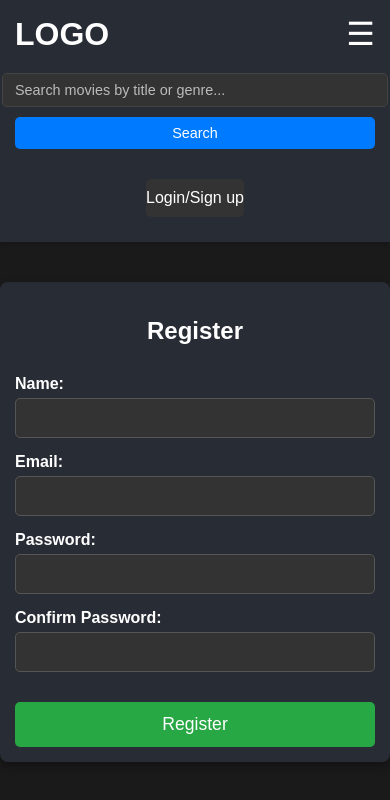
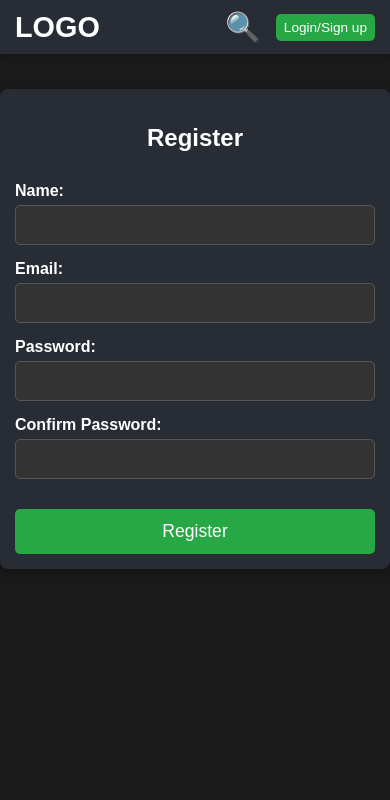
Before and after one commit to Tokiwadai7304/web_new, a React (Create React App) app in the folder frontend-web/: page /register in a window 390 px wide. Shown: the top 800 px of the page. Built offline with nearby package versions, Linux system fonts and the light colour scheme.

Commit message:
nghiapedo
1

```diff
--- a/frontend-web/src/App.css
+++ b/frontend-web/src/App.css
@@ -1,34 +1,46 @@
 /* General App Styles */
 .App {
   text-align: center;
-  background-color: #1a1a1a; /* Dark background for the entire app */
-  min-height: 100vh; /* Ensure it covers the full viewport height */
-  color: white; /* Default text color for the app */
+  background-color: #1a1a1a;
+  min-height: 100vh;
+  color: white;
   font-family: Arial, sans-serif;
+  display: flex; /* Make App a flex container */
+  flex-direction: column; /* Stack header and main vertically */
 }
 
 /* Header Styles */
 .App-header {
-  background-color: #282c34; /* Slightly darker grey for the header */
+  background-color: #282c34;
   padding: 10px 20px;
   display: flex;
-  justify-content: space-between; /* Distribute items with space between them */
-  align-items: center; /* Vertically align items in the center */
+  justify-content: space-between; /* Logo left, everything else right */
+  align-items: center;
   box-shadow: 0 2px 4px rgba(0, 0, 0, 0.2);
-  flex-wrap: wrap; /* Allow items to wrap to the next line on smaller screens */
+  /* flex-wrap: wrap; Removed by design for desktop, handled in mobile media query if needed */
   gap: 10px; /* Space between header sections */
+  width: 100%; /* Ensure header takes full width */
+  box-sizing: border-box; /* Include padding in width calculation */
 }
 
-.header-left, .header-center, .header-right {
+/* Outer wrapper for the center and right parts of the header on desktop */
+.header-center-right-wrapper {
   display: flex;
   align-items: center;
-  flex-shrink: 0; /* Prevent items from shrinking too much */
+  flex-grow: 1; /* Allows this wrapper to take available space */
+  justify-content: center; /* Center content within this wrapper initially */
+  gap: 15px; /* Space between search bar and nav */
+}
+
+.header-left {
+  display: flex;
+  align-items: center;
+  flex-shrink: 0;
 }
 
 .logo {
   font-size: 2em;
   font-weight: bold;
-  margin-right: 20px;
 }
 
 .logo a {
@@ -37,21 +49,38 @@
 }
 
 .menu-icon {
-  font-size: 2em;
-  cursor: pointer;
-  display: none; /* Hidden by default, shown on mobile */
+  display: none; /* ẨN HOÀN TOÀN NÚT MENU */
 }
 
-.search-bar {
-  display: flex;
-  justify-content: center;
-  align-items: center;
-  flex-grow: 1; /* Allows the search bar to expand */
-  max-width: 500px; /* Maximum width for the search bar */
-  margin: 0 20px; /* Horizontal margin */
+/* Search Icon for mobile (hidden on desktop) */
+.search-icon {
+  font-size: 1.8em;
+  cursor: pointer;
+  color: white;
+  display: none; /* Hidden by default, shown only on mobile */
 }
 
-.search-bar input {
+/* Search bar styling */
+.search-bar-desktop { /* Desktop search bar, by default visible and centered */
+  display: flex;
+  justify-content: center; /* Center input and button */
+  align-items: center;
+  flex-grow: 1; /* Allows the search bar to expand to fill available space */
+  max-width: 500px; /* Maximum width for the search bar */
+  /* margin: 0 20px; This margin will be handled by gap in header-center-right-wrapper */
+}
+
+.search-bar-mobile { /* Mobile specific search bar, initially hidden */
+  display: none; /* Hidden by default, will be controlled by JS and media query */
+  flex-direction: column; /* Stack input and button */
+  width: 100%;
+  padding: 10px 20px; /* Padding to match header */
+  box-sizing: border-box;
+  /* margin-top: 10px; This margin will be handled by the App flex container if needed */
+}
+
+.search-bar-desktop input,
+.search-bar-mobile input {
   padding: 8px 12px;
   border-radius: 5px;
   border: 1px solid #444;
@@ -59,15 +88,22 @@
   color: white;
   font-size: 0.9em;
   width: 100%;
-  margin-right: 5px;
+  margin-right: 5px; /* Keep for desktop input */
   outline: none;
 }
 
-.search-bar input::placeholder {
+.search-bar-mobile input {
+  margin-right: 0; /* Remove for mobile input */
+  margin-bottom: 10px; /* Space below input on mobile */
+}
+
+.search-bar-desktop input::placeholder,
+.search-bar-mobile input::placeholder {
   color: #bbb;
 }
 
-.search-bar button {
+.search-bar-desktop button,
+.search-bar-mobile button {
   padding: 8px 15px;
   background-color: #007bff;
   color: white;
@@ -78,7 +114,12 @@
   transition: background-color 0.3s ease;
 }
 
-.search-bar button:hover {
+.search-bar-mobile button {
+  width: 100%; /* Full width button on mobile */
+}
+
+.search-bar-desktop button:hover,
+.search-bar-mobile button:hover {
   background-color: #0056b3;
 }
 
@@ -89,39 +130,43 @@
   display: flex;
   gap: 15px;
   align-items: center;
+  flex-shrink: 0; /* Prevent nav from shrinking too much */
 }
 
 .main-nav li a,
 .main-nav li span,
-.nav-button,
-.login-signup-button {
+.nav-button {
   color: white;
   text-decoration: none;
   font-size: 1em;
   padding: 8px 12px;
   border-radius: 5px;
   transition: background-color 0.3s ease;
-  white-space: nowrap; /* Prevent text from wrapping */
+  white-space: nowrap;
 }
 
 .main-nav li a:hover,
-.nav-button:hover,
-.login-signup-button:hover {
+.nav-button:hover {
     background-color: #0056b3;
 }
 
-/* Specific styling for login/signup button */
 .login-signup-button {
-    background-color: #28a745; /* Green color for Login/Sign up */
+    background-color: #28a745;
+    color: white;
+    border: none;
+    border-radius: 5px;
+    padding: 8px 12px;
+    cursor: pointer;
+    font-size: 1em;
+    transition: background-color 0.3s ease;
 }
 
 .login-signup-button:hover {
     background-color: #218838;
 }
 
-/* Styling for nav buttons (Logout) */
 .nav-button {
-  background-color: #dc3545; /* Red color for logout */
+  background-color: #dc3545;
   color: white;
   border: none;
   border-radius: 5px;
@@ -137,7 +182,8 @@
 
 /* Main content adjustments */
 main {
-  padding: 20px 0; /* Add horizontal padding for main content */
+  flex-grow: 1; /* Allow main content to take remaining space */
+  padding: 20px 0;
 }
 
 /* General Form Styling for Login/Register and Add/Update Movie */
@@ -174,7 +220,7 @@ main {
 }
 
 .form-group input,
-.auth-form textarea { /* Apply to textarea as well */
+.auth-form textarea {
   width: 100%;
   padding: 10px;
   border: 1px solid #555;
@@ -240,51 +286,9 @@ main {
   margin-bottom: 20px;
 }
 
-.movie-grid {
-  display: grid;
-  grid-template-columns: repeat(auto-fill, minmax(250px, 1fr));
-  gap: 20px;
-  justify-content: center;
-}
+/* Removed specific movie-grid and movie-card styles as MovieList.css now handles list view */
+/* Keeping for reference if needed, but not actively used by MovieList component now */
 
-.movie-card-link {
-  text-decoration: none;
-  color: inherit;
-}
-
-.movie-card-link:hover .movie-card {
-  transform: translateY(-5px);
-}
-
-.movie-card {
-  background-color: #333;
-  border-radius: 8px;
-  box-shadow: 0 2px 4px rgba(0, 0, 0, 0.2);
-  padding: 15px;
-  text-align: left;
-  transition: transform 0.2s ease-in-out;
-  color: white;
-}
-
-.movie-card h3 {
-  color: #00aaff;
-  margin-top: 0;
-  margin-bottom: 10px;
-  font-size: 1.2em;
-}
-
-.movie-card p {
-  color: #ccc;
-  font-size: 0.9em;
-  line-height: 1.5;
-}
-
-.movie-poster {
-    max-width: 100%;
-    height: auto;
-    border-radius: 4px;
-    margin-bottom: 10px;
-}
 
 /* Movie Detail Page Styles */
 .movie-detail-page {
@@ -300,7 +304,7 @@ main {
   display: flex;
   align-items: center;
   margin-bottom: 30px;
-  flex-direction: column; /* Default to column for small screens */
+  flex-direction: column;
   text-align: center;
 }
 
@@ -315,7 +319,7 @@ main {
 .movie-detail-page h1 {
   color: #00aaff;
   font-size: 2.5em;
-  margin-left: 0; /* Reset margin for column layout */
+  margin-left: 0;
 }
 
 .movie-info p {
@@ -357,11 +361,11 @@ main {
 }
 
 .comment-form textarea {
-  resize: vertical; /* Allow vertical resizing */
+  resize: vertical;
 }
 
 .comment-form button {
-  align-self: flex-end; /* Align button to the right */
+  align-self: flex-end;
 }
 
 .comments-list {
@@ -382,13 +386,13 @@ main {
   color: #00aaff;
   margin-bottom: 5px;
   font-size: 0.95em;
-  display: flex; /* Use flex to align name, date, and delete button */
+  display: flex;
   align-items: center;
-  justify-content: space-between; /* Push delete button to the right */
+  justify-content: space-between;
 }
 
 .comment-author strong {
-    flex-shrink: 0; /* Prevent name from shrinking too much */
+    flex-shrink: 0;
 }
 
 .comment-date {
@@ -396,8 +400,8 @@ main {
   color: #bbb;
   font-weight: normal;
   margin-left: 10px;
-  flex-grow: 1; /* Allow date to take up available space */
-  text-align: left; /* Align date to the left within its space */
+  flex-grow: 1;
+  text-align: left;
 }
 
 .comment-content {
@@ -417,7 +421,7 @@ main {
   font-size: 0.8em;
   margin-left: 10px;
   transition: background-color 0.3s ease;
-  flex-shrink: 0; /* Prevent button from shrinking */
+  flex-shrink: 0;
 }
 
 .delete-comment-button:hover {
@@ -491,57 +495,89 @@ main {
 /* Responsive Styles (Media Queries)         */
 /* ========================================= */
 
+/* --- Default styles for desktop (min-width: 801px is used here, then larger for 1201px) --- */
+/* The general styles above now act as base desktop styles for App-header layout */
+.App-header .search-bar-desktop {
+  order: 2; /* Search bar in the middle */
+  flex-grow: 1; /* Allow it to take available space */
+  max-width: 500px; /* Keep max-width */
+  margin: 0 20px; /* Space on sides */
+}
+
+.App-header .header-left {
+  order: 1; /* Logo on the left */
+}
+
+.App-header .header-right-top {
+  order: 3; /* Nav on the right */
+  margin-left: auto; /* Push to the right */
+  gap: 15px; /* Space between search icon (hidden) and nav */
+}
+
+
 /* --- For screens smaller than 800px (e.g., portrait tablets, phones) --- */
 @media (max-width: 800px) {
   .App-header {
-    flex-direction: column; /* Stack header items vertically */
-    padding: 15px;
-    align-items: stretch; /* Stretch items to fill width */
-  }
-
-  .header-left, .header-center, .header-right {
-    width: 100%; /* Take full width */
-    justify-content: center; /* Center content within their sections */
-    margin-bottom: 10px; /* Add space between stacked sections */
+    flex-direction: row; /* Keep items in a row */
+    justify-content: space-between; /* Logo left, icon+nav right */
+    padding: 10px 15px;
+    flex-wrap: nowrap; /* Prevent wrapping in header row */
+    align-items: center; /* Vertically align items */
   }
 
   .header-left {
-    justify-content: space-between; /* Space out logo and menu icon */
-  }
-
-  .menu-icon {
-    display: block; /* Show menu icon on small screens */
+    justify-content: flex-start; /* Logo to the left */
+    margin-bottom: 0;
   }
 
   .logo {
-    margin-right: 0; /* Remove right margin for logo */
+    font-size: 1.8em; /* Slightly smaller logo on mobile */
   }
 
-  .search-bar {
-    flex-direction: column;
-    width: 100%;
-    margin: 0; /* Remove horizontal margin */
+  .header-right-top {
+    display: flex; /* Ensure search icon and nav are next to each other */
+    align-items: center;
+    gap: 10px; /* Space between search icon and nav */
+    margin-left: auto; /* Push to the right */
   }
 
-  .search-bar input {
+  .search-icon {
+    display: block; /* Show search icon on mobile */
+    flex-shrink: 0; /* Prevent icon from shrinking */
+  }
+
+  .search-bar-desktop {
+    display: none; /* Hide desktop search bar */
+  }
+
+  /* Mobile search bar: displayed below the header when activated by JS */
+  .search-bar-mobile {
+    display: flex; /* Will be toggled by JS. Default to flex to stack */
+    flex-direction: column; /* Input and button stack vertically */
     width: 100%;
+    padding: 10px 20px;
+    box-sizing: border-box;
+    margin-top: 0; /* No top margin needed, as it will be direct child of App */
+    background-color: #282c34; /* Match header background */
+    box-shadow: 0 2px 4px rgba(0, 0, 0, 0.2);
+  }
+  .search-bar-mobile input {
     margin-right: 0;
     margin-bottom: 10px;
   }
-
-  .search-bar button {
+  .search-bar-mobile button {
     width: 100%;
   }
 
   .main-nav ul {
-    flex-direction: column;
-    gap: 10px;
-    width: 100%;
-    margin-top: 10px; /* Add margin after search bar */
+    flex-direction: row; /* Nav items in a row */
+    gap: 8px; /* Slightly less gap */
+    width: auto;
+    margin-top: 0;
   }
 
   .main-nav li {
-    width: 100%;
+    width: auto;
     text-align: center;
   }
 
@@ -549,34 +585,28 @@ main {
   .main-nav li span,
   .nav-button,
   .login-signup-button {
-    display: block;
-    width: 100%;
-    padding: 10px 0;
-    background-color: #333;
-    border-radius: 5px;
+    display: inline-block; /* Ensure they behave like inline elements */
+    padding: 6px 8px; /* Adjust padding for smaller buttons */
+    font-size: 0.85em; /* Smaller font size */
+    /* Ensure colors are set here, if needed, to override other rules */
+    background-color: #28a745; /* Green for login/signup */
+    color: white;
   }
-  .main-nav li a:hover,
-  .nav-button:hover,
-  .login-signup-button:hover {
-      background-color: #0056b3;
+  .nav-button {
+    background-color: #dc3545; /* Red for logout */
   }
 
+
   .container {
-    margin: 20px auto;
+    margin: 15px auto; /* Reduced margin */
     padding: 15px;
   }
 
-  .movie-grid {
-    grid-template-columns: repeat(auto-fill, minmax(180px, 1fr));
-    gap: 15px;
-  }
-
-  .movie-card h3 {
-    font-size: 1em;
-  }
+  /* Movie list adjustments (already done in MovieList.css) */
+  /* .movie-list-item and its children styles are handled in MovieList.css */
 
   .movie-detail-page {
-    padding: 20px;
+    padding: 15px; /* Reduced padding */
   }
 
   .movie-detail-header {
@@ -585,13 +615,13 @@ main {
   }
 
   .movie-detail-poster {
-    max-width: 200px;
+    max-width: 150px; /* Smaller poster on mobile detail page */
     margin-bottom: 15px;
-    margin-right: 0; /* Reset margin for column layout */
+    margin-right: 0;
   }
 
   .movie-detail-page h1 {
-    font-size: 1.8em;
+    font-size: 1.5em; /* Smaller title on mobile detail page */
     margin-left: 0;
   }
 
@@ -601,39 +631,47 @@ main {
   }
 
   .star-rating {
-    font-size: 1.2em;
-    gap: 2px;
+    font-size: 1em; /* Smaller stars */
+    gap: 1px;
   }
 
   .comment-author {
-      flex-direction: column; /* Stack author name, date, and delete button */
+      flex-direction: column;
       align-items: flex-start;
       gap: 5px;
   }
 
   .comment-date {
-      margin-left: 0; /* Reset margin */
+      margin-left: 0;
       text-align: left;
   }
 
   .delete-comment-button {
-      margin-left: 0; /* Reset margin */
-      align-self: flex-end; /* Align button to the right */
+      margin-left: 0;
+      align-self: flex-end;
   }
 }
 
 /* --- For screens from 801px to 1200px (e.g., landscape tablets, small laptops) --- */
 @media (min-width: 801px) and (max-width: 1200px) {
   .App-header {
-    padding: 15px 20px; /* Slightly more padding */
+    padding: 15px 20px;
   }
 
   .logo {
     font-size: 1.8em;
   }
 
-  .search-bar {
-    max-width: 400px;
+  .search-bar-desktop {
+    display: flex;
+    max-width: 400px; /* Keep consistent max-width */
+    margin: 0 15px; /* Adjust margin */
+  }
+  .search-icon {
+    display: none;
+  }
+  .search-bar-mobile {
+    display: none;
   }
 
   .main-nav ul {
@@ -652,17 +690,12 @@ main {
     max-width: 90%;
   }
 
-  .movie-grid {
-    grid-template-columns: repeat(auto-fill, minmax(200px, 1fr));
-    gap: 15px;
-  }
-
   .movie-detail-page {
     max-width: 800px;
   }
 
   .movie-detail-header {
-    flex-direction: row; /* Keep poster and title side-by-side */
+    flex-direction: row;
     align-items: flex-start;
   }
 
@@ -677,8 +710,7 @@ main {
   }
 }
 
-/* --- For screens larger than 1200px (large desktops) --- */
-/* Default styles are already set for large screens, so minimal changes here */
+/* --- For screens larger than 1201px (large desktops) --- */
 @media (min-width: 1201px) {
   .App-header {
     padding: 20px 30px;
@@ -688,8 +720,16 @@ main {
     font-size: 2em;
   }
 
-  .search-bar {
+  .search-bar-desktop {
+    display: flex;
     max-width: 500px;
+    margin: 0 20px;
+  }
+  .search-icon {
+    display: none;
+  }
+  .search-bar-mobile {
+    display: none;
   }
 
   .main-nav ul {
@@ -708,11 +748,6 @@ main {
     max-width: 1200px;
   }
 
-  .movie-grid {
-    grid-template-columns: repeat(auto-fill, minmax(250px, 1fr));
-    gap: 20px;
-  }
-
   .movie-detail-page {
     max-width: 900px;
   }
--- a/frontend-web/src/App.js
+++ b/frontend-web/src/App.js
@@ -12,6 +12,7 @@ import UpdateMoviePage from './pages/UpdateMoviePage';
 function App() {
   const [searchTerm, setSearchTerm] = useState('');
   const [currentSearch, setCurrentSearch] = useState('');
+  const [showSearchBar, setShowSearchBar] = useState(false); // New state for search bar visibility
   const { user, isAuthenticated, logout, loading, isAdmin } = useAuth();
   const navigate = useNavigate();
 
@@ -21,11 +22,18 @@ function App() {
 
   const handleSearchSubmit = () => {
     setCurrentSearch(searchTerm);
+    if (window.innerWidth <= 800) { // Hide search bar after search on mobile
+      setShowSearchBar(false);
+    }
   };
 
   const handleLogout = () => {
     logout();
     navigate('/login');
+  };
+
+  const toggleSearchBar = () => { // New function to toggle search bar visibility
+    setShowSearchBar(prev => !prev);
   };
 
   if (loading) {
@@ -41,31 +49,16 @@ function App() {
   return (
     <div className="App">
       <header className="App-header">
-        <div className="header-left"> {/* Container cho Logo và Menu */}
+        <div className="header-left"> {/* Container cho Logo */}
           <div className="logo">
-            <Link to="/" style={{ color: 'white', textDecoration: 'none' }}>LOGO</Link> {/* Thay đổi thành LOGO */}
-          </div>
-          <div className="menu-icon">☰</div> {/* Biểu tượng Menu (Hamburger) */}
-        </div>
-
-        <div className="header-center"> {/* Container cho Search Bar */}
-          <div className="search-bar">
-            <input
-              type="text"
-              placeholder="Search movies by title or genre..."
-              value={searchTerm}
-              onChange={handleSearchChange}
-              onKeyPress={(e) => {
-                if (e.key === 'Enter') {
-                  handleSearchSubmit();
-                }
-              }}
-            />
-            <button onClick={handleSearchSubmit}>Search</button>
+            <Link to="/" style={{ color: 'white', textDecoration: 'none' }}>LOGO</Link>
           </div>
         </div>
 
-        <div className="header-right"> {/* Container cho Login/Sign up và Logout */}
+        <div className="header-right-top"> {/* New container for search icon and login/signup */}
+          <div className="search-icon" onClick={toggleSearchBar}>
+            🔍 {/* Search icon */}
+          </div>
           <nav className="main-nav">
             <ul>
               {isAuthenticated ? (
@@ -81,13 +74,47 @@ function App() {
                 </>
               ) : (
                 <>
-                  {/* Thay thế nút Login/Register bằng một nút duy nhất như trong wireframe */}
                   <li><Link to="/login" className="login-signup-button">Login/Sign up</Link></li>
                 </>
               )}
             </ul>
           </nav>
         </div>
+
+        {/* Search bar, conditionally rendered based on showSearchBar state and screen width */}
+        {showSearchBar && (
+          <div className="search-bar-mobile"> {/* New class for mobile search bar */}
+            <input
+              type="text"
+              placeholder="Search movies by title or genre..."
+              value={searchTerm}
+              onChange={handleSearchChange}
+              onKeyPress={(e) => {
+                if (e.key === 'Enter') {
+                  handleSearchSubmit();
+                }
+              }}
+            />
+            <button onClick={handleSearchSubmit}>Search</button>
+          </div>
+        )}
+
+        {/* Original search bar for desktop, will be hidden on mobile via CSS */}
+        <div className="search-bar-desktop"> {/* New class for desktop search bar */}
+            <input
+              type="text"
+              placeholder="Search movies by title or genre..."
+              value={searchTerm}
+              onChange={handleSearchChange}
+              onKeyPress={(e) => {
+                if (e.key === 'Enter') {
+                  handleSearchSubmit();
+                }
+              }}
+            />
+            <button onClick={handleSearchSubmit}>Search</button>
+          </div>
+
       </header>
       <main>
         <Routes>
--- a/frontend-web/src/pages/LoginPage.js
+++ b/frontend-web/src/pages/LoginPage.js
@@ -1,6 +1,6 @@
 import React, { useState } from 'react';
-import { useNavigate } from 'react-router-dom';
-import { useAuth } from '../context/AuthContext'; // Import useAuth hook
+import { useNavigate, Link } from 'react-router-dom'; // Import Link
+import { useAuth } from '../context/AuthContext';
 import '../App.css';
 
 function LoginPage() {
@@ -10,7 +10,7 @@ function LoginPage() {
   const [success, setSuccess] = useState(null);
 
   const navigate = useNavigate();
-  const { login } = useAuth(); // Lấy hàm login từ AuthContext
+  const { login } = useAuth();
 
   const handleSubmit = async (event) => {
     event.preventDefault();
@@ -19,7 +19,7 @@ function LoginPage() {
     setSuccess(null);
 
     try {
-      await login(email, password); // Gọi hàm login từ context
+      await login(email, password);
 
       setSuccess('Login successful! Redirecting to home...');
       console.log('Login successful.');
@@ -65,6 +65,10 @@ function LoginPage() {
         </div>
         <button type="submit">Login</button>
       </form>
+      {/* Thêm liên kết đến trang đăng ký ở đây */}
+      <p style={{ marginTop: '20px', color: '#ccc' }}>
+        Don't have an account? <Link to="/register" style={{ color: '#007bff', textDecoration: 'none' }}>Sign Up</Link>
+      </p>
     </div>
   );
 }
```
Also changed, not shown: frontend-web/src/components/MovieList.css (+121 -36 lines), frontend-web/src/components/MovieList.js (+15 -14 lines), 2 other files (tests, documents, lock files or other folders).
